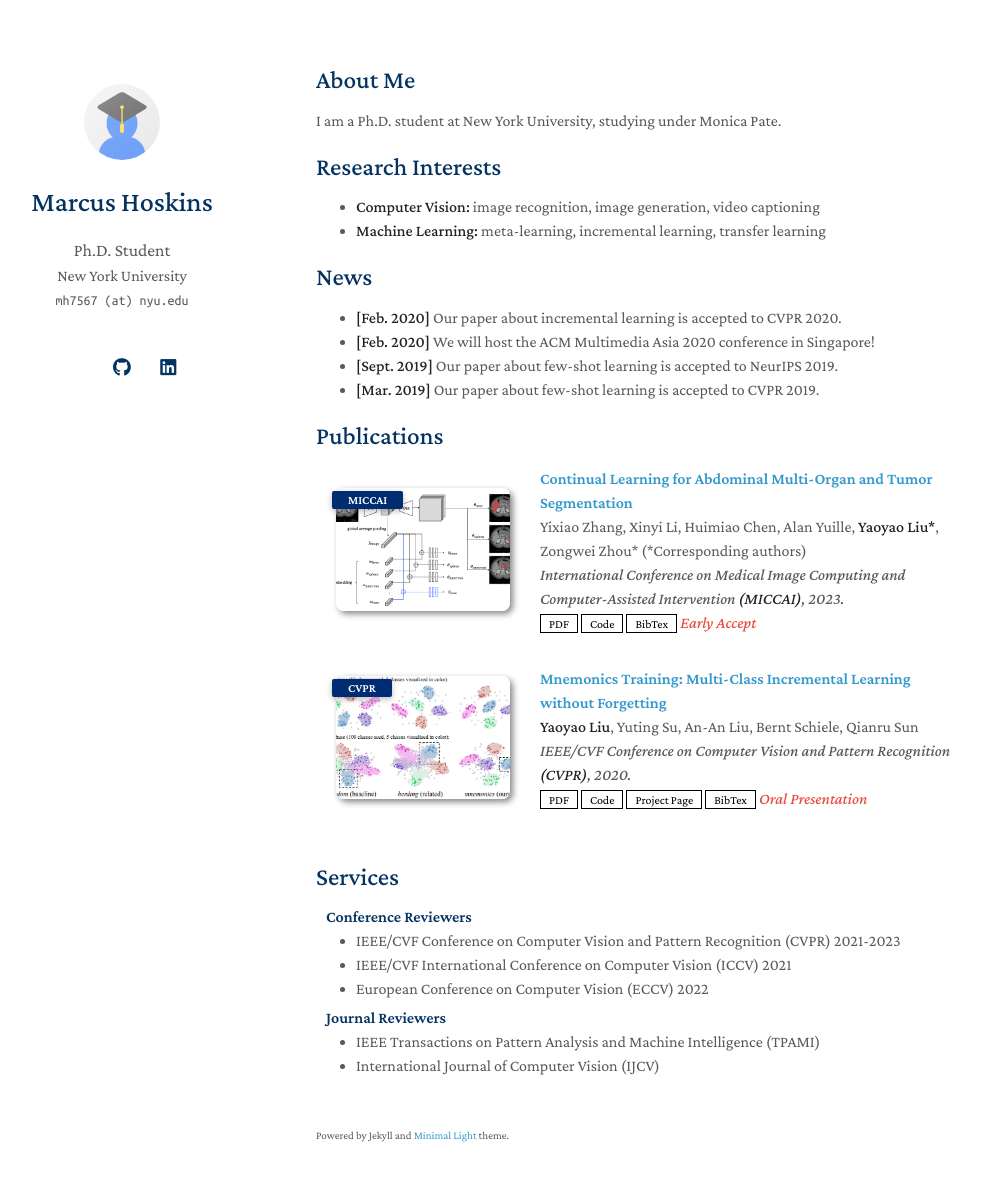
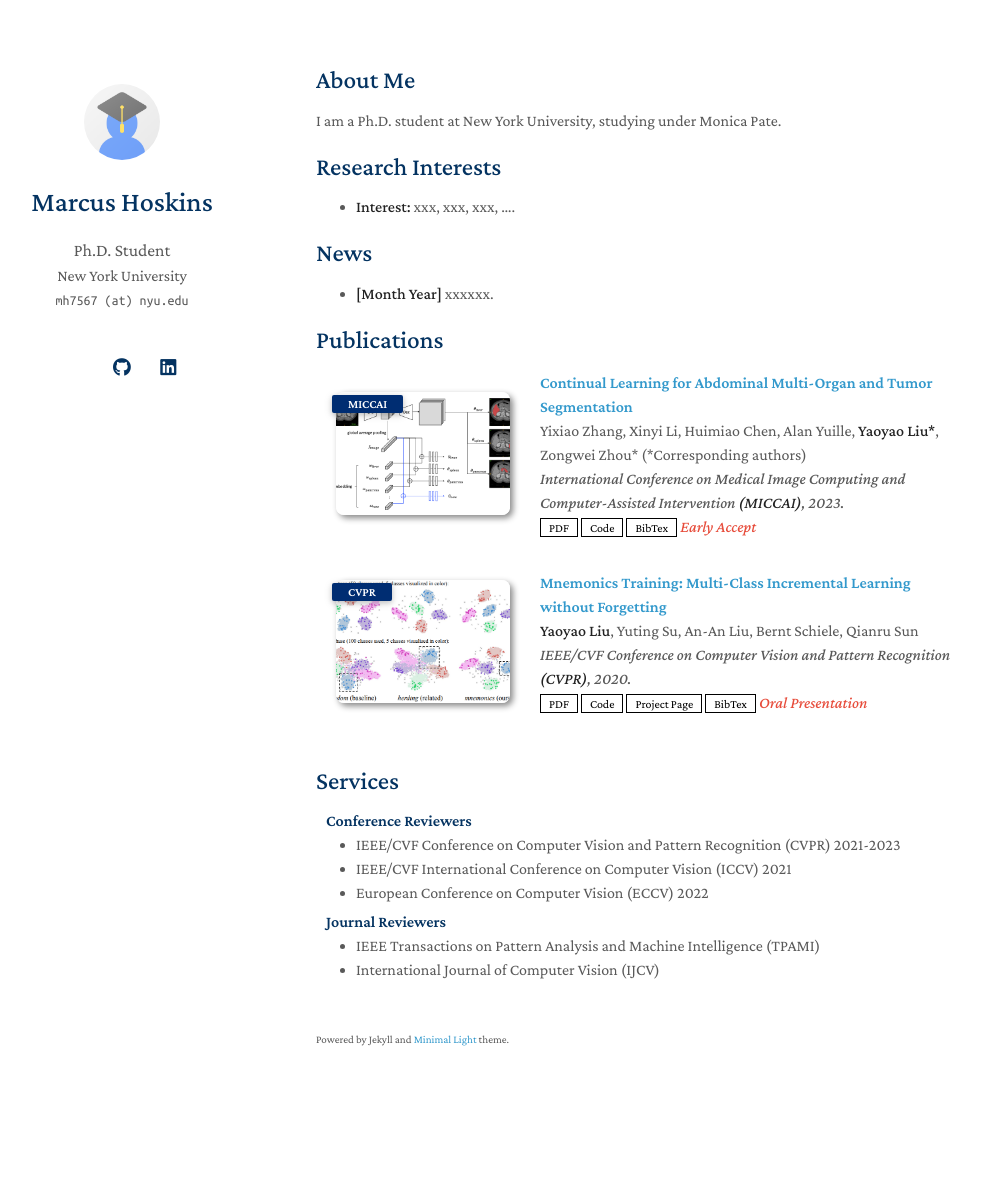
Before and after one commit to marcushoskins/marcushoskins.github.io, a Jekyll site: the page built from index.md, in a window 1280 px wide and 1216 px high. Shown: the top 1181 px of the window, without its empty margins (154-1135 px from the left). Built offline with Jekyll 4.4.1, drawn with Linux system fonts in a browser that asks for light colours; a style sheet for code colours, icons or effects is not loaded; our own code applies the rules of GitHub Pages for plain Markdown files.

Commit message:
Revise research interests and add news entry
Updated research interests and news section.

```diff
--- a/index.md
+++ b/index.md
@@ -8,15 +8,11 @@
 
 ## Research Interests
 
-- **Computer Vision:** image recognition, image generation, video captioning
-- **Machine Learning:** meta-learning, incremental learning, transfer learning
+- **Interest:** xxx, xxx, xxx, ....
 
 ## News
 
-- **[Feb. 2020]** Our paper about incremental learning is accepted to CVPR 2020.
-- **[Feb. 2020]** We will host the ACM Multimedia Asia 2020 conference in Singapore!
-- **[Sept. 2019]** Our paper about few-shot learning is accepted to NeurIPS 2019.
-- **[Mar. 2019]** Our paper about few-shot learning is accepted to CVPR 2019.
+- **[Month Year]** xxxxxx.
 
 {% include_relative _includes/publications.md %}
 
```
